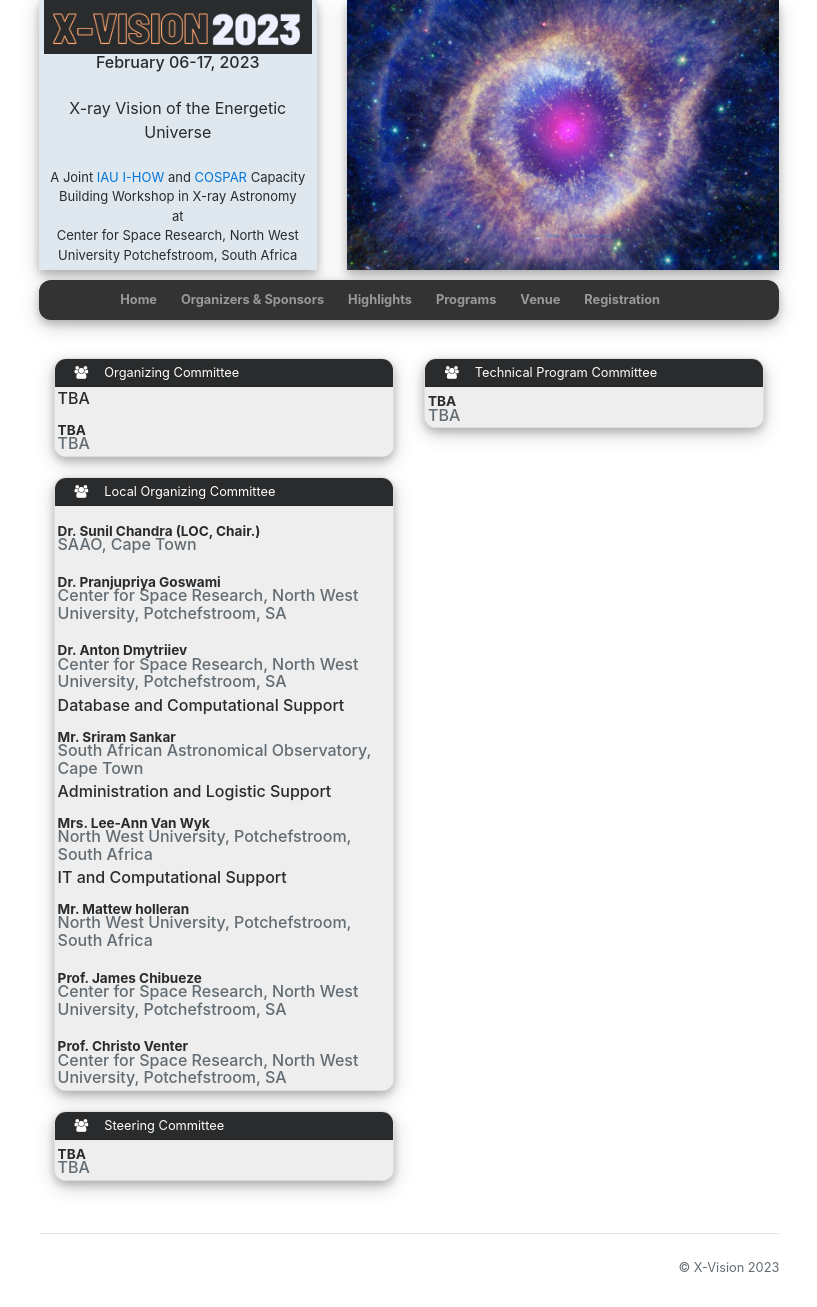
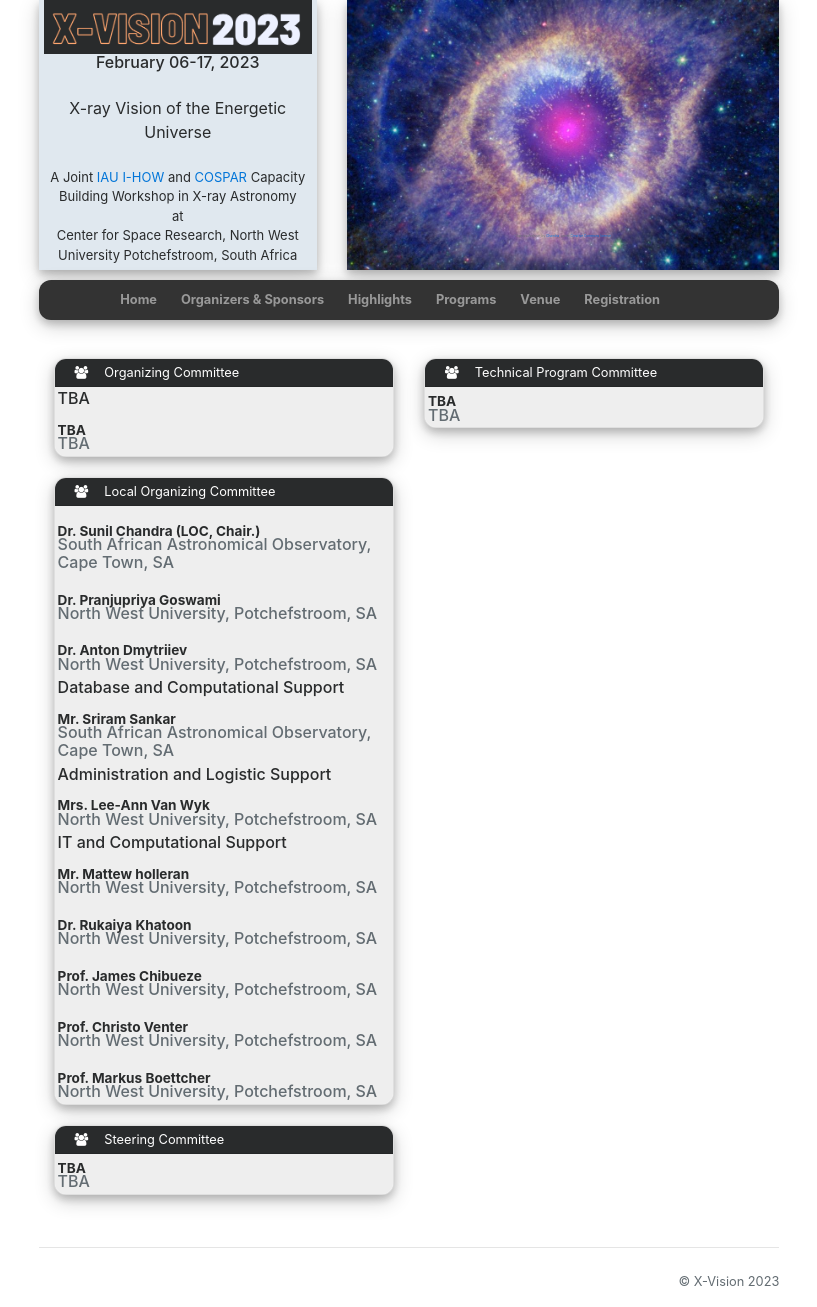
Before and after one commit to xvisionastro2023/xvisionastro2023.github.io, a Jekyll site: the page built from committees.html, in a window 1280 px wide. Shown: the whole page, without its empty margins (231-1048 px from the left). Built offline with Jekyll 4.4.1, drawn with Linux system fonts in a browser that asks for light colours; nearby versions of some CDN libraries.

Commit message:
Update conference.yml

```diff
--- a/_data/conference.yml
+++ b/_data/conference.yml
@@ -111,31 +111,36 @@ program_chair:
     homepage: https://www.cosmos.esa.int/web/personal-profiles/matteo-guainazzi
 local_organizing_committees:
   - name: Dr. Sunil Chandra (LOC, Chair.)
-    org: SAAO, Cape Town
+    org: South African Astronomical Observatory, Cape Town, SA
     homepage: https://scsaao.github.io
   - name: Dr. Pranjupriya Goswami
-    org: Center for Space Research, North West University, Potchefstroom, SA
+    org: North West University, Potchefstroom, SA
     homepage:
   - name: Dr. Anton Dmytriiev
-    org: Center for Space Research, North West University, Potchefstroom, SA
+    org: North West University, Potchefstroom, SA
     homepage:
   - name: Mr. Sriram Sankar
-    org: South African Astronomical Observatory, Cape Town
+    org: South African Astronomical Observatory, Cape Town, SA
     role: Database and Computational Support
     homepage:
   - name: Mrs. Lee-Ann Van Wyk
-    org: North West University, Potchefstroom, South Africa
+    org: North West University, Potchefstroom, SA
     role: Administration and Logistic Support
     homepage:
   - name: Mr. Mattew holleran
-    org: North West University, Potchefstroom, South Africa
+    org: North West University, Potchefstroom, SA
     role: IT and Computational Support
+  - name: Dr. Rukaiya Khatoon
+    org: North West University, Potchefstroom, SA
   - name: Prof. James Chibueze
-    org: Center for Space Research, North West University, Potchefstroom, SA
+    org: North West University, Potchefstroom, SA
     homepage:
   - name: Prof. Christo Venter
-    org: Center for Space Research, North West University, Potchefstroom, SA
+    org: North West University, Potchefstroom, SA
     homepage:
+  - name: Prof. Markus Boettcher
+    org: North West University, Potchefstroom, SA
+    homepage: https://fskbhe1.puk.ac.za/people/mboett/
 Scientific_program_committees:
   - name: Dr. Matteo Guainazzi (Science Coordinator)
     org: European Space Agency, The Netherlands
```
